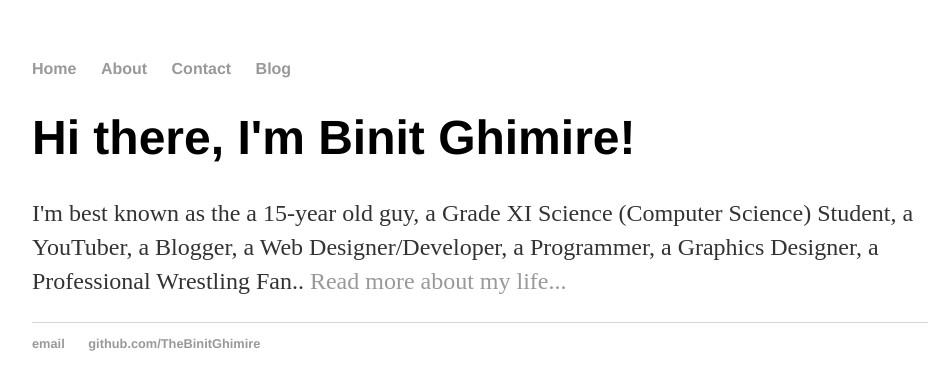
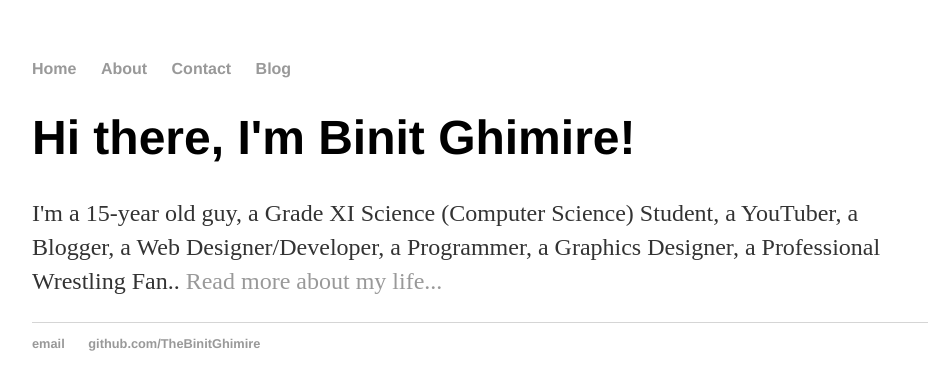
Before and after one commit to TheBinitGhimire/TheBinitGhimire.github.io, a Jekyll site: the page built from index.html, in a window 1280 px wide. Shown: the top 390 px of the page, without its empty margins (160-1103 px from the left). Built offline with Jekyll 4.4.1, drawn with Linux system fonts in a browser that asks for light colours.

Commit message:
Update index.html

```diff
--- a/index.html
+++ b/index.html
@@ -1,30 +1,8 @@
-<!DOCTYPE html>
-<html>
-	<head>
-		<title>Binit Ghimire</title>
-		<!-- link to main stylesheet -->
-		<link rel="stylesheet" type="text/css" href="/css/main.css">
-	</head>
-	<body>
-		<nav>
-    		<ul>
-        		<li><a href="/">Home</a></li>
-	        	<li><a href="/about">About</a></li>
-        		<li><a href="/contact">Contact</a></li>
-        		<li><a href="/blog">Blog</a></li>
-    		</ul>
-		</nav>
-		<div class="container">
-    		<div class="blurb">
-        		<h1>Hi there, I'm Binit Ghimire!</h1>
-				<p>I'm best known as the a 15-year old guy, a Grade XI Science (Computer Science) Student, a YouTuber, a Blogger, a Web Designer/Developer, a Programmer, a Graphics Designer, a Professional Wrestling Fan.. <a href="/about">Read more about my life...</a></p>
-    		</div><!-- /.blurb -->
-		</div><!-- /.container -->
-		<footer>
-    		<ul>
-        		<li><a href="mailto:thebinitghimire@gmail.com">email</a></li>
-        		<li><a href="https://github.com/TheBinitGhimire">github.com/TheBinitGhimire</a></li>
-			</ul>
-		</footer>
-	</body>
-</html>
+---
+layout: default
+title: Binit Ghimire
+---
+<div class="blurb">
+	<h1>Hi there, I'm Binit Ghimire!</h1>
+	<p>I'm a 15-year old guy, a Grade XI Science (Computer Science) Student, a YouTuber, a Blogger, a Web Designer/Developer, a Programmer, a Graphics Designer, a Professional Wrestling Fan.. <a href="/about">Read more about my life...</a></p>
+</div><!-- /.blurb -->
```
